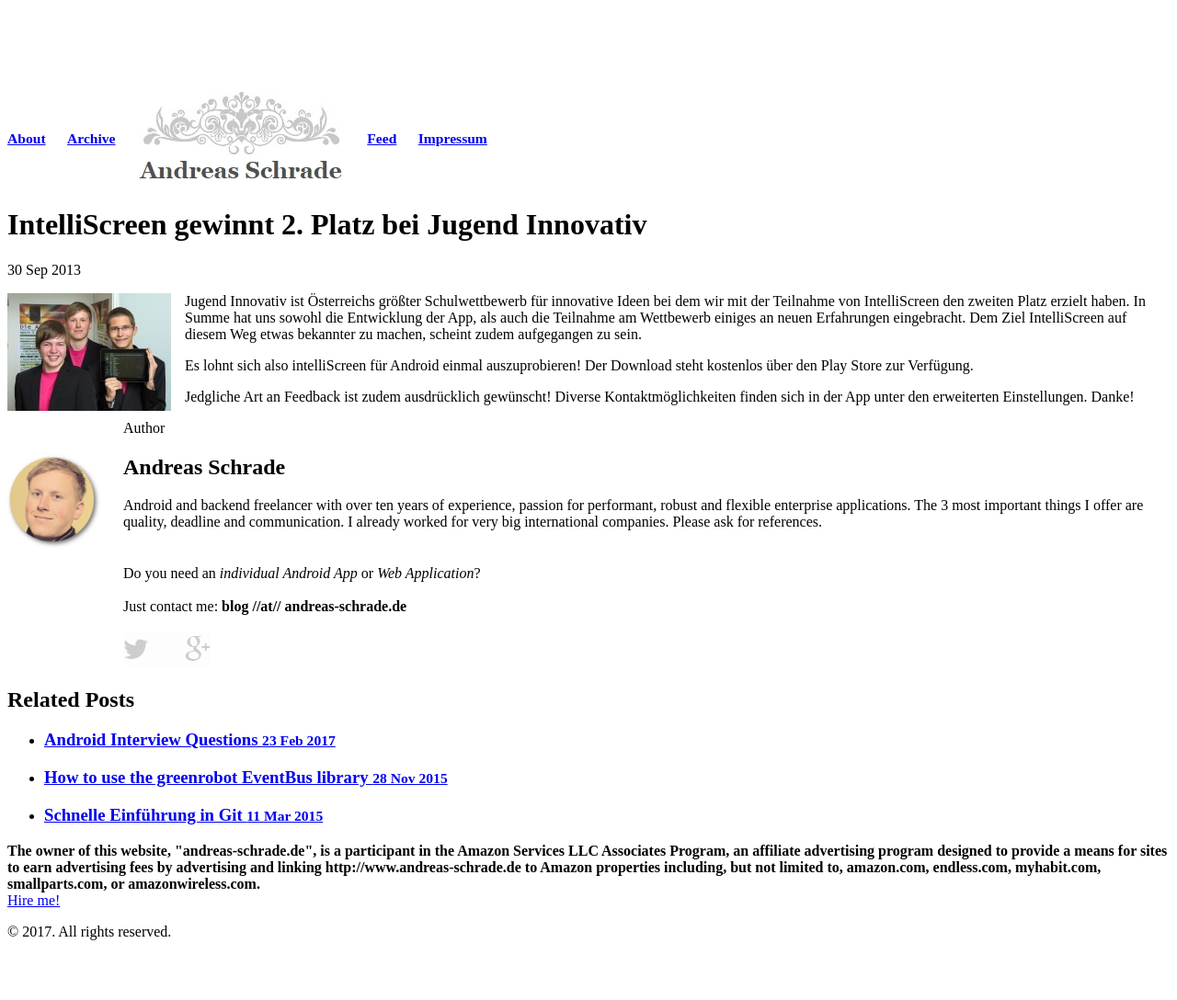
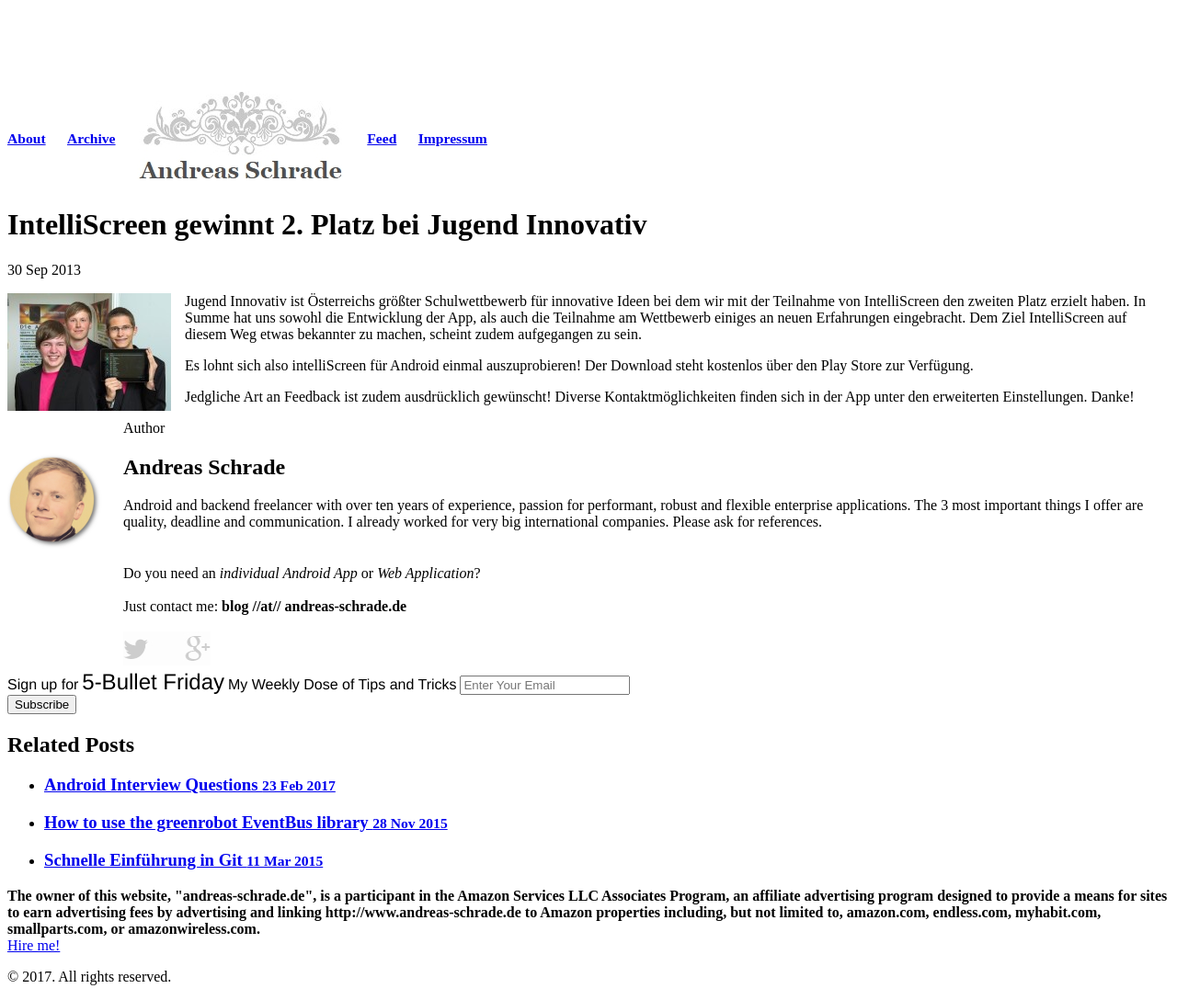
Before and after one commit to andreasschrade/andreasschrade.github.com, a Jekyll site: the page built from _posts/2013-09-30-intelliscreen-second-place.md, in a window 1280 px wide. Shown: the whole page at 92% size. Built offline with Jekyll 4.4.1, drawn with Linux system fonts in a browser that asks for light colours; Markdown is read by kramdown in place of the engine named in the settings; comment, search, counter and statistics services are not loaded; before the commit the page ends 1039 px from its top, so only the background shows below that.

Commit message:
added newsletter signup

```diff
--- a/_layouts/post.html
+++ b/_layouts/post.html
@@ -4,6 +4,19 @@
 <!--
 <div style="margin-bottom:24px; background-color: #17a697"><a href="https://appmote.com"><img src="{{ site.url }}/assets/appmote.jpg" border="0" ></a></div>
 -->
+
+<!-- Begin MailChimp Signup Form -->
+<link href="//cdn-images.mailchimp.com/embedcode/horizontal-slim-10_7.css" rel="stylesheet" type="text/css">
+<style type="text/css">
+  #mc_embed_signup{background:#fff; clear:left; font:14px Helvetica,Arial,sans-serif; width:100%;}
+  /* Add your own MailChimp form style overrides in your site stylesheet or in this style block.
+     We recommend moving this block and the preceding CSS link to the HEAD of your HTML file. */
+</style>
+
+
+<!--End MailChimp Head -->
+
+
 <div class="post">
   <h1 class="post-title">{{ page.title }}</h1>
   <span class="post-date">{{ page.date | date_to_string }}</span>
@@ -24,6 +37,24 @@
     <area shape="rect" coords="48,0,95,35" href="https://plus.google.com/+AndreasSchrade">
     </div>
 </div>
+
+<!-- Begin Mailchimp round number 2 -->
+<div id="mc_embed_signup">
+<form action="//exynap.us14.list-manage.com/subscribe/post?u=be36936da288eb536563e6afd&amp;id=19b27ddc9b" method="post" id="mc-embedded-subscribe-form" name="mc-embedded-subscribe-form" class="validate" target="_blank" novalidate>
+    <div id="mc_embed_signup_scroll">
+  <label for="mce-EMAIL" style="font-size:16px">Sign up for</label>
+  <label for="mce-EMAIL" style="font-size:24px">5-Bullet Friday</label>
+  <label for="mce-EMAIL" style="font-size:16px">My Weekly Dose of Tips and Tricks</label>
+  <input type="email" value="" name="EMAIL" class="email" id="mce-EMAIL" placeholder="Enter Your Email" required>
+    <!-- real people should not fill this in and expect good things - do not remove this or risk form bot signups-->
+    <div style="position: absolute; left: -5000px;" aria-hidden="true"><input type="text" name="b_be36936da288eb536563e6afd_19b27ddc9b" tabindex="-1" value=""></div>
+    <div class="clear"><input type="submit" value="Subscribe" name="subscribe" id="mc-embedded-subscribe" class="button"></div>
+    </div>
+</form>
+</div>
+
+<!-- End Mailchimp round number 2 -->
+
 
  {% include comments.html %}
 
```
